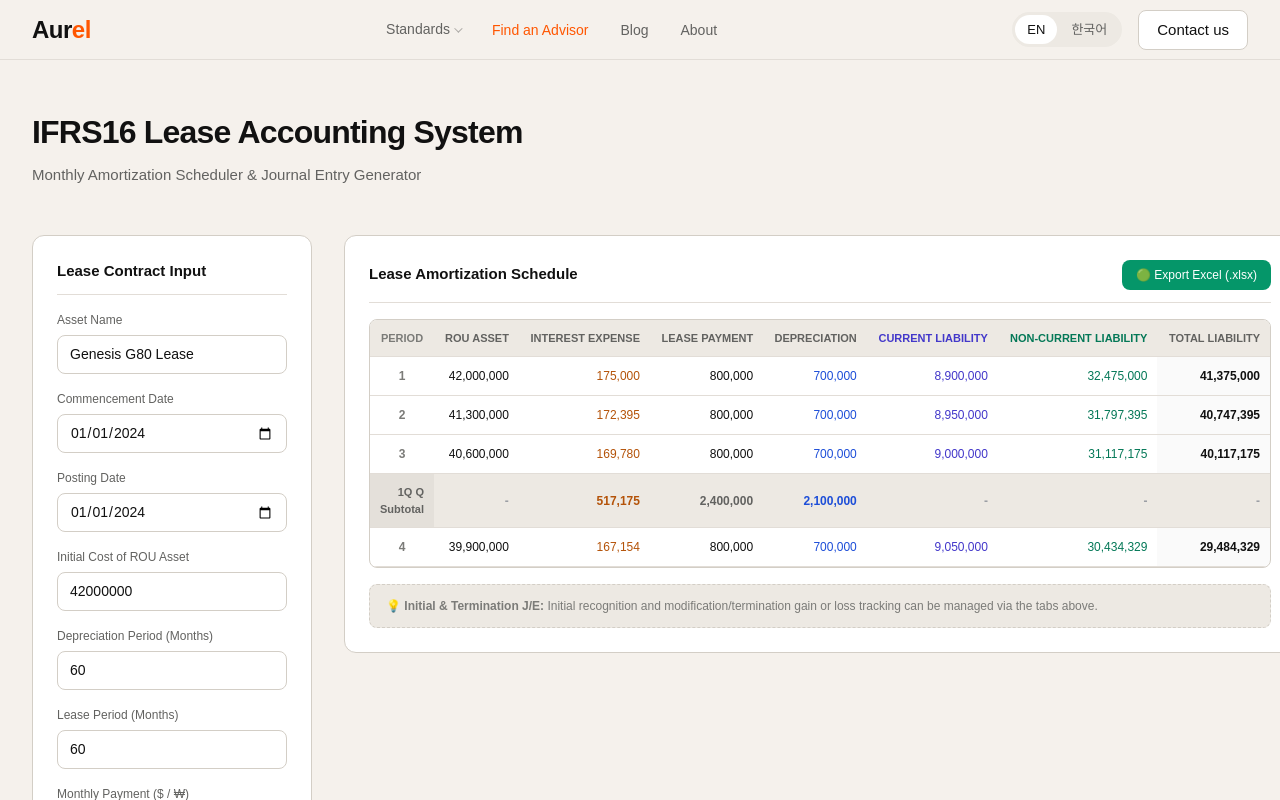
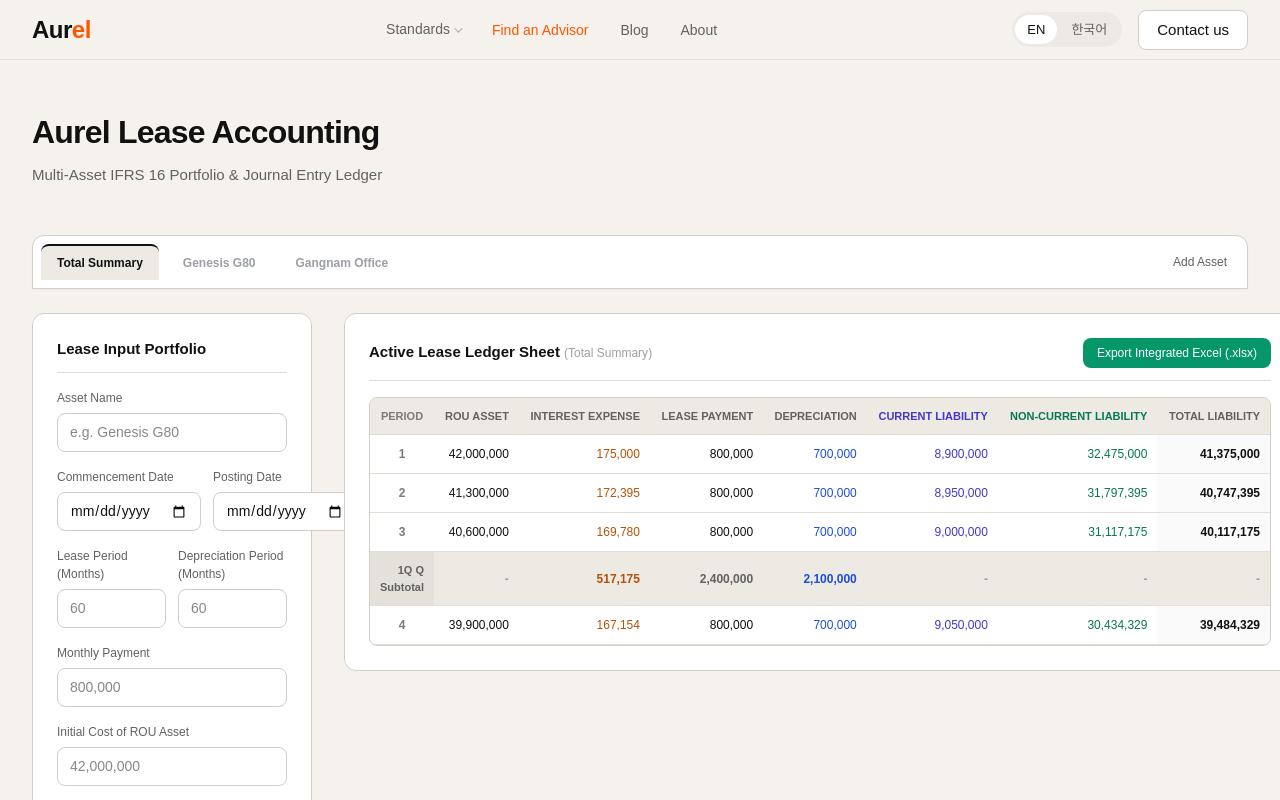
Before and after one commit to mink810/ifrs16-calculator, a Next.js app: page /ifrs16 in a window 1280 px wide. Shown: the top 800 px of the page. Built offline with nearby package versions, Linux system fonts and the light colour scheme.

Commit message:
통합시트

```diff
--- a/app/aurel.css
+++ b/app/aurel.css
@@ -712,6 +712,86 @@ body {
   line-height: 1.5;
 }
 
+.aurel-page .calculator-tabs {
+  display: flex;
+  flex-wrap: wrap;
+  align-items: center;
+  gap: var(--sp-xs);
+  margin-bottom: var(--sp-lg);
+  padding: var(--sp-xs);
+  background: var(--color-surface-1);
+  border: 1px solid var(--color-hairline);
+  border-radius: var(--r-lg) var(--r-lg) 0 0;
+  box-shadow: 0 1px 2px rgba(0, 0, 0, 0.04);
+}
+
+.aurel-page .calculator-tab {
+  font-family: var(--font-sans);
+  font-size: 12px;
+  font-weight: 600;
+  padding: 8px 16px;
+  border: none;
+  border-top: 2px solid transparent;
+  border-radius: var(--r-md) var(--r-md) 0 0;
+  background: transparent;
+  color: var(--color-ink-tertiary);
+  cursor: pointer;
+  transition: color 0.15s, background 0.15s, border-color 0.15s;
+}
+
+.aurel-page .calculator-tab:hover {
+  color: var(--color-ink-muted);
+}
+
+.aurel-page .calculator-tab--active {
+  background: var(--color-surface-2);
+  color: var(--color-ink);
+  font-weight: 700;
+  border-top-color: var(--color-ink);
+}
+
+.aurel-page .calculator-tab--active.calculator-tab--asset1 {
+  border-top-color: #4338ca;
+}
+
+.aurel-page .calculator-tab--active.calculator-tab--asset2 {
+  border-top-color: #047857;
+}
+
+.aurel-page .calculator-tab-add {
+  margin-left: auto;
+  font-size: 12px;
+  font-weight: 500;
+  padding: 6px 12px;
+  border: none;
+  border-radius: var(--r-md);
+  background: transparent;
+  color: var(--color-ink-muted);
+  cursor: pointer;
+}
+
+.aurel-page .calculator-tab-add:hover {
+  color: var(--color-ink);
+  background: var(--color-surface-2);
+}
+
+.aurel-page .calculator-field-row {
+  display: grid;
+  grid-template-columns: 1fr 1fr;
+  gap: var(--sp-sm);
+  margin-bottom: var(--sp-md);
+}
+
+.aurel-page .calculator-field-row .calculator-field {
+  margin-bottom: 0;
+}
+
+.aurel-page .calculator-table-context {
+  font-size: 12px;
+  font-weight: 400;
+  color: var(--color-ink-tertiary);
+}
+
 @media (max-width: 1024px) {
   .aurel-page .calculator-grid {
     grid-template-columns: 1fr;
--- a/app/ifrs16/page.tsx
+++ b/app/ifrs16/page.tsx
@@ -1,11 +1,11 @@
 import type { Metadata } from "next";
-import { Ifrs16Calculator } from "@/components/calculator/Ifrs16Calculator";
+import { Ifrs16Portfolio } from "@/components/calculator/Ifrs16Portfolio";
 
 export const metadata: Metadata = {
   title: "IFRS 16 — Aurel",
-  description: "IFRS 16 리스회계 상각 스케줄 및 전표 계산",
+  description: "멀티 자산 IFRS 16 포트폴리오 상각 스케줄 및 통합 전표 관리",
 };
 
 export default function Ifrs16Page() {
-  return <Ifrs16Calculator />;
+  return <Ifrs16Portfolio />;
 }
--- /dev/null
+++ b/components/calculator/Ifrs16Portfolio.tsx
@@ -0,0 +1,179 @@
+"use client";
+
+import { useState } from "react";
+import { useLocale } from "@/components/i18n/LocaleProvider";
+import { Footer } from "@/components/landing/Footer";
+import { TopNav } from "@/components/landing/TopNav";
+
+type TabId = "summary" | "asset1" | "asset2";
+
+const sampleData = [
+  { seq: 1, rou: "42,000,000", interest: "175,000", payment: "800,000", deprn: "700,000", curr: "8,900,000", nonCurr: "32,475,000", total: "41,375,000" },
+  { seq: 2, rou: "41,300,000", interest: "172,395", payment: "800,000", deprn: "700,000", curr: "8,950,000", nonCurr: "31,797,395", total: "40,747,395" },
+  { seq: 3, rou: "40,600,000", interest: "169,780", payment: "800,000", deprn: "700,000", curr: "9,000,000", nonCurr: "31,117,175", total: "40,117,175" },
+  { isSubtotal: true, q: 1, interest: "517,175", payment: "2,400,000", deprn: "2,100,000" },
+  { seq: 4, rou: "39,900,000", interest: "167,154", payment: "800,000", deprn: "700,000", curr: "9,050,000", nonCurr: "30,434,329", total: "39,484,329" },
+];
+
+export function Ifrs16Portfolio() {
+  const { t } = useLocale();
+  const c = (key: string) => t(`calculator.${key}`);
+  const [activeTab, setActiveTab] = useState<TabId>("summary");
+
+  const tabLabel =
+    activeTab === "summary" ? c("tabSummary") : activeTab === "asset1" ? c("tabAsset1") : c("tabAsset2");
+
+  const tabClass = (id: TabId) => {
+    const base = "calculator-tab";
+    if (activeTab !== id) return base;
+    if (id === "asset1") return `${base} calculator-tab--active calculator-tab--asset1`;
+    if (id === "asset2") return `${base} calculator-tab--active calculator-tab--asset2`;
+    return `${base} calculator-tab--active`;
+  };
+
+  return (
+    <div className="aurel-page">
+      <TopNav />
+
+      <main className="calculator-main">
+        <div className="container">
+          <header className="calculator-header">
+            <h1>{c("title")}</h1>
+            <p>{c("subtitle")}</p>
+          </header>
+
+          <div className="calculator-tabs" role="tablist" aria-label={c("title")}>
+            <button type="button" role="tab" aria-selected={activeTab === "summary"} className={tabClass("summary")} onClick={() => setActiveTab("summary")}>
+              {c("tabSummary")}
+            </button>
+            <button type="button" role="tab" aria-selected={activeTab === "asset1"} className={tabClass("asset1")} onClick={() => setActiveTab("asset1")}>
+              {c("tabAsset1")}
+            </button>
+            <button type="button" role="tab" aria-selected={activeTab === "asset2"} className={tabClass("asset2")} onClick={() => setActiveTab("asset2")}>
+              {c("tabAsset2")}
+            </button>
+            <button type="button" className="calculator-tab-add">
+              {c("btnAddAsset")}
+            </button>
+          </div>
+
+          <div className="calculator-grid">
+            <section className="calculator-panel calculator-panel--input">
+              <h2>{c("inputTitle")}</h2>
+
+              <div className="calculator-field">
+                <label>{c("assetName")}</label>
+                <input type="text" placeholder="e.g. Genesis G80" />
+              </div>
+
+              <div className="calculator-field-row">
+                <div className="calculator-field">
+                  <label>{c("commencementDate")}</label>
+                  <input type="date" suppressHydrationWarning />
+                </div>
+                <div className="calculator-field">
+                  <label>{c("postingDate")}</label>
+                  <input type="date" suppressHydrationWarning />
+                </div>
+              </div>
+
+              <div className="calculator-field-row">
+                <div className="calculator-field">
+                  <label>{c("period")}</label>
+                  <input type="number" placeholder="60" />
+                </div>
+                <div className="calculator-field">
+                  <label>{c("depreciationPeriod")}</label>
+                  <input type="number" placeholder="60" />
+                </div>
+              </div>
+
+              <div className="calculator-field">
+                <label>{c("payment")}</label>
+                <input type="number" placeholder="800,000" />
+              </div>
+
+              <div className="calculator-field">
+                <label>{c("initialCost")}</label>
+                <input type="number" placeholder="42,000,000" />
+              </div>
+
+              <div className="calculator-field">
+                <label>{c("rate")}</label>
+                <input type="number" step="0.01" placeholder="5.0" />
+              </div>
+
+              <button type="button" className="btn btn-primary calculator-submit">
+                {c("btnCalculate")}
+              </button>
+            </section>
+
+            <section className="calculator-panel calculator-panel--table">
+              <div className="calculator-table-head">
+                <h2>
+                  {c("tableTitle")}{" "}
+                  <span className="calculator-table-context">({tabLabel})</span>
+                </h2>
+                <button type="button" className="btn calculator-excel-btn">
+                  {c("btnExcel")}
+                </button>
+              </div>
+
+              <div className="calculator-table-wrap" role="region" aria-label={c("tableTitle")} tabIndex={0}>
+                <table className="calculator-table">
+                  <thead>
+                    <tr>
+                      <th className="col-period">{c("colPeriod")}</th>
+                      <th>{c("colRou")}</th>
+                      <th>{c("colInterest")}</th>
+                      <th>{c("colPayment")}</th>
+                      <th>{c("colDeprn")}</th>
+                      <th className="col-current">{c("colCurrentLiab")}</th>
+                      <th className="col-noncurrent">{c("colNonCurrentLiab")}</th>
+                      <th>{c("colTotalLiab")}</th>
+                    </tr>
+                  </thead>
+                  <tbody>
+                    {sampleData.map((row, idx) => {
+                      if ("isSubtotal" in row && row.isSubtotal) {
+                        return (
+                          <tr key={`sub-${idx}`} className="row-subtotal">
+                            <td>
+                              {row.q}Q {c("subtotal")}
+                            </td>
+                            <td className="muted">-</td>
+                            <td className="accent-interest">{row.interest}</td>
+                            <td>{row.payment}</td>
+                            <td className="accent-deprn">{row.deprn}</td>
+                            <td className="muted">-</td>
+                            <td className="muted">-</td>
+                            <td className="muted">-</td>
+                          </tr>
+                        );
+                      }
+
+                      return (
+                        <tr key={`row-${idx}`}>
+                          <td className="col-period">{row.seq}</td>
+                          <td>{row.rou}</td>
+                          <td className="accent-interest">{row.interest}</td>
+                          <td>{row.payment}</td>
+                          <td className="accent-deprn">{row.deprn}</td>
+                          <td className="col-current">{row.curr}</td>
+                          <td className="col-noncurrent">{row.nonCurr}</td>
+                          <td className="col-total">{row.total}</td>
+                        </tr>
+                      );
+                    })}
+                  </tbody>
+                </table>
+              </div>
+            </section>
+          </div>
+        </div>
+      </main>
+
+      <Footer />
+    </div>
+  );
+}
--- a/messages/en.json
+++ b/messages/en.json
@@ -72,9 +72,13 @@
     "copyright": "© 2026 Aurel, Inc. All rights reserved."
   },
   "calculator": {
-    "title": "IFRS16 Lease Accounting System",
-    "subtitle": "Monthly Amortization Scheduler & Journal Entry Generator",
-    "inputTitle": "Lease Contract Input",
+    "title": "Aurel Lease Accounting",
+    "subtitle": "Multi-Asset IFRS 16 Portfolio & Journal Entry Ledger",
+    "tabSummary": "Total Summary",
+    "tabAsset1": "Genesis G80",
+    "tabAsset2": "Gangnam Office",
+    "btnAddAsset": "Add Asset",
+    "inputTitle": "Lease Input Portfolio",
     "assetName": "Asset Name",
     "commencementDate": "Commencement Date",
     "postingDate": "Posting Date",
@@ -83,9 +87,9 @@
     "period": "Lease Period (Months)",
     "payment": "Monthly Payment",
     "rate": "Annual Implicit Rate (%)",
-    "btnCalculate": "Calculate Schedule",
-    "tableTitle": "Lease Amortization Schedule",
-    "btnExcel": "🟢 Export Excel (.xlsx)",
+    "btnCalculate": "Save & Calculate Asset",
+    "tableTitle": "Active Lease Ledger Sheet",
+    "btnExcel": "Export Integrated Excel (.xlsx)",
     "colPeriod": "Period",
     "colRou": "ROU Asset",
     "colInterest": "Interest Expense",
--- a/package.json
+++ b/package.json
@@ -9,6 +9,7 @@
     "lint": "eslint"
   },
   "dependencies": {
+    "@tanstack/react-table": "^8.21.3",
     "next": "16.2.6",
     "react": "19.2.4",
     "react-dom": "19.2.4"
```
Also changed, not shown: messages/ko.json (+9 -5 lines), 1 other file (tests, documents, lock files or other folders).
